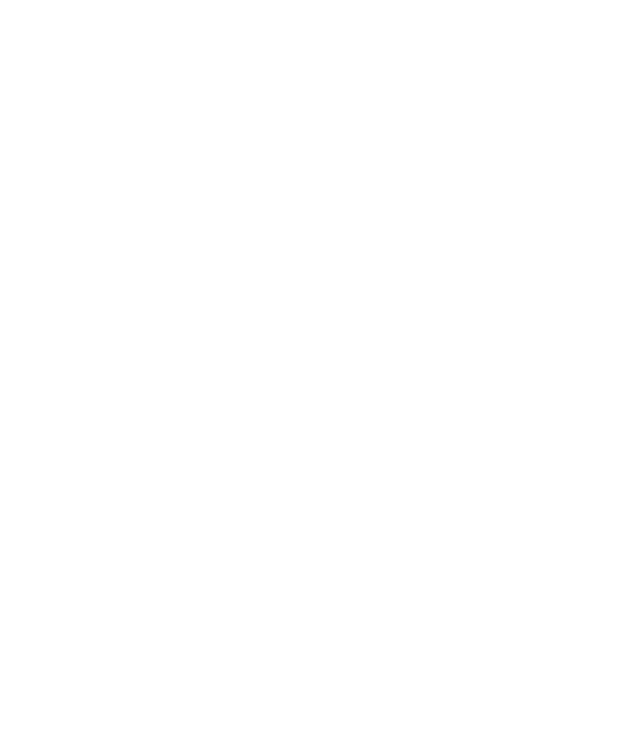
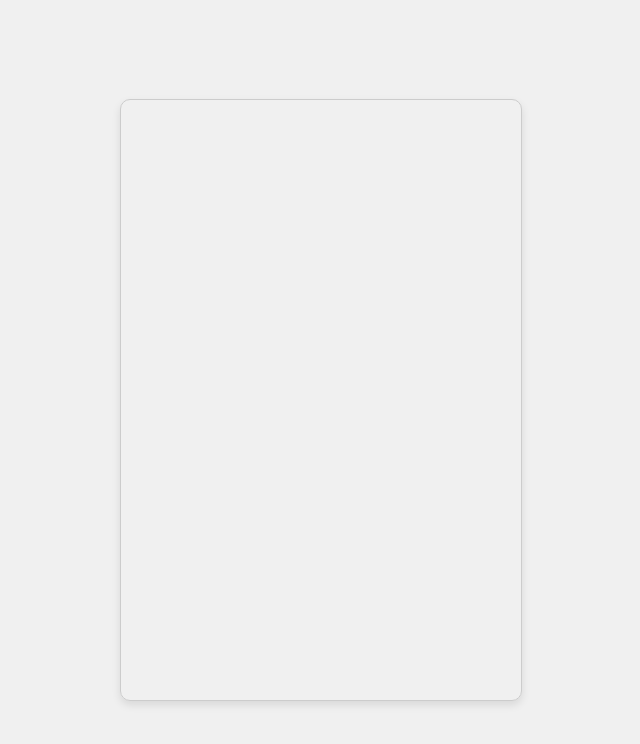
Before and after one commit to n3-n2-n1/uni-landing, a plain HTML site: page index.html in a window 1280 px wide. Shown: the whole page, without its empty margins (319-959 px from the left). Drawn offline with Linux system fonts and the light colour scheme.

Commit message:
Add styles for showcase

```diff
--- a/index.html
+++ b/index.html
@@ -4,13 +4,46 @@
 <head>
     <meta charset="UTF-8">
     <meta name="viewport" content="width=device-width, initial-scale=1.0">
-    <title>Document</title>
+    <title>Eva Chat</title>
+    <style>
+        /* Asegúrate de que el cuerpo tome todo el espacio disponible */
+        body {
+            margin: 0;
+            padding: 0;
+            display: flex;
+            justify-content: center;
+            align-items: center;
+            height: 100vh;
+            background-color: #f0f0f0;
+        }
+
+        /* Define el tamaño y estilo responsivo para el objeto eva-chat */
+        eva-chat {
+            width: 100%;
+            max-width: 400px; /* Puedes ajustar este valor para hacer el chat más grande */
+            height: 600px; /* Ajusta la altura como prefieras */
+            border: 1px solid #ccc;
+            border-radius: 10px;
+            box-shadow: 0 4px 8px rgba(0, 0, 0, 0.1);
+        }
+
+        /* Asegúrate de que el objeto sea responsivo en diferentes tamaños de pantalla */
+        @media (max-width: 600px) {
+            eva-chat {
+                max-width: 100%;
+                height: 500px; /* Ajuste de altura para pantallas más pequeñas */
+            }
+        }
+    </style>
 </head>
 
 <body>
-    <eva-chat instance-url="https://americas-channels-instance1.eva.bot" org-id="8657bc21-646a-48a3-9b5a-59168a134490"
-        env-id="7ce39105-90a1-476b-a9ae-2a2d09a0ad73" bot-id="3598fde4-f770-4623-af48-a9bb174dfe23"
-        channel-id="e955db57-221e-41f7-a680-5b13c41a8b3c"></eva-chat>
+    <eva-chat instance-url="https://americas-channels-instance1.eva.bot"
+              org-id="8657bc21-646a-48a3-9b5a-59168a134490"
+              env-id="7ce39105-90a1-476b-a9ae-2a2d09a0ad73"
+              bot-id="3598fde4-f770-4623-af48-a9bb174dfe23"
+              channel-id="e955db57-221e-41f7-a680-5b13c41a8b3c">
+    </eva-chat>
     <script src="https://eva-americas-resources.eva.bot/eva-chat.js"></script>
 </body>
 
```
